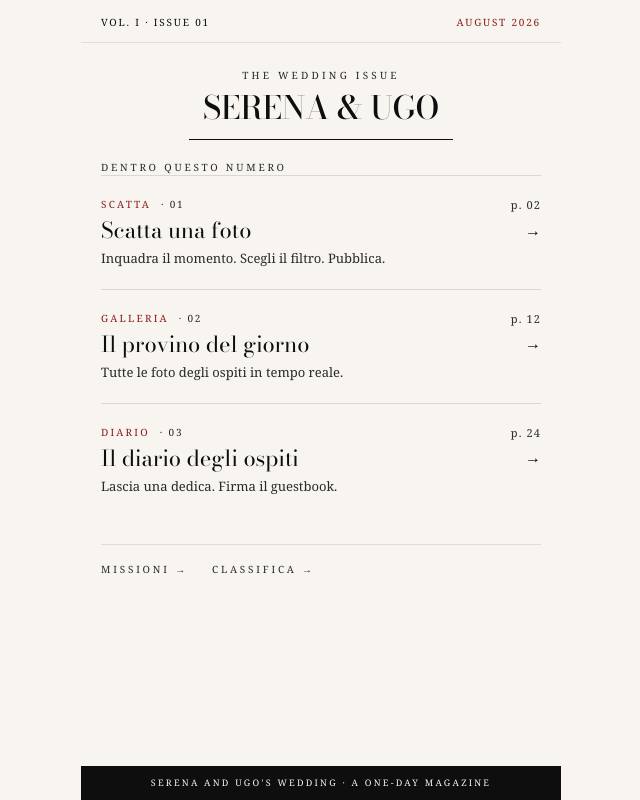
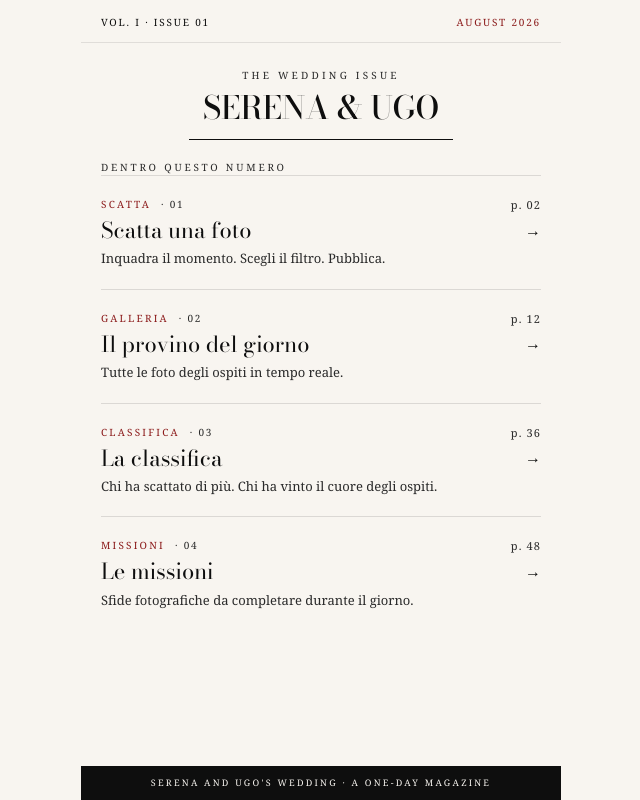
Before and after one commit to serenaandugoswedding-crypto/Wedding, a React (Vite) app: page /home in a window 1280 px wide. Shown: the whole page, without its empty margins (319-959 px from the left). Built offline with nearby package versions, Linux system fonts and the light colour scheme.

Commit message:
feat: replace guestbook with leaderboard+missions in main menu

```diff
--- a/src/App.jsx
+++ b/src/App.jsx
@@ -4,7 +4,6 @@ import Home from './pages/Home';
 import Camera from './pages/Camera';
 import Gallery from './pages/Gallery';
 import PhotoDetail from './pages/PhotoDetail';
-import Guestbook from './pages/Guestbook';
 import Missions from './pages/Missions';
 import Leaderboard from './pages/Leaderboard';
 import Slideshow from './pages/Slideshow';
@@ -23,7 +22,6 @@ export default function App() {
         <Route path="/camera"             element={<Camera />} />
         <Route path="/gallery"            element={<Gallery />} />
         <Route path="/gallery/:photoId"   element={<PhotoDetail />} />
-        <Route path="/guestbook"          element={<Guestbook />} />
         <Route path="/missions"           element={<Missions />} />
         <Route path="/leaderboard"        element={<Leaderboard />} />
         <Route path="/slideshow"          element={<Slideshow />} />
--- a/src/pages/Home.jsx
+++ b/src/pages/Home.jsx
@@ -20,11 +20,19 @@ const ACTIONS = [
   },
   {
     num:   '03',
-    label: 'DIARIO',
-    title: 'Il diario degli ospiti',
-    sub:   'Lascia una dedica. Firma il guestbook.',
-    path:  '/guestbook',
-    page:  'p. 24',
+    label: 'CLASSIFICA',
+    title: 'La classifica',
+    sub:   'Chi ha scattato di più. Chi ha vinto il cuore degli ospiti.',
+    path:  '/leaderboard',
+    page:  'p. 36',
+  },
+  {
+    num:   '04',
+    label: 'MISSIONI',
+    title: 'Le missioni',
+    sub:   'Sfide fotografiche da completare durante il giorno.',
+    path:  '/missions',
+    page:  'p. 48',
   },
 ];
 
@@ -257,40 +265,6 @@ export default function Home() {
           </button>
         ))}
 
-        {/* ── Secondary links ── */}
-        <div
-          style={{
-            marginTop: 28,
-            paddingTop: 16,
-            borderTop: '0.5px solid rgba(14,14,14,0.1)',
-            display: 'flex',
-            gap: 24,
-          }}
-        >
-          {[
-            { label: 'MISSIONI', path: '/missions' },
-            { label: 'CLASSIFICA', path: '/leaderboard' },
-          ].map((link) => (
-            <button
-              key={link.label}
-              onClick={() => navigate(link.path)}
-              style={{
-                background: 'transparent',
-                border: 'none',
-                fontFamily: 'Georgia, serif',
-                fontSize: 10,
-                letterSpacing: '0.28em',
-                color: '#2A2A2A',
-                textTransform: 'uppercase',
-                cursor: 'pointer',
-                padding: 0,
-                textDecoration: 'none',
-              }}
-            >
-              {link.label} &rarr;
-            </button>
-          ))}
-        </div>
       </main>
 
       {/* ── Footer ── */}
```
